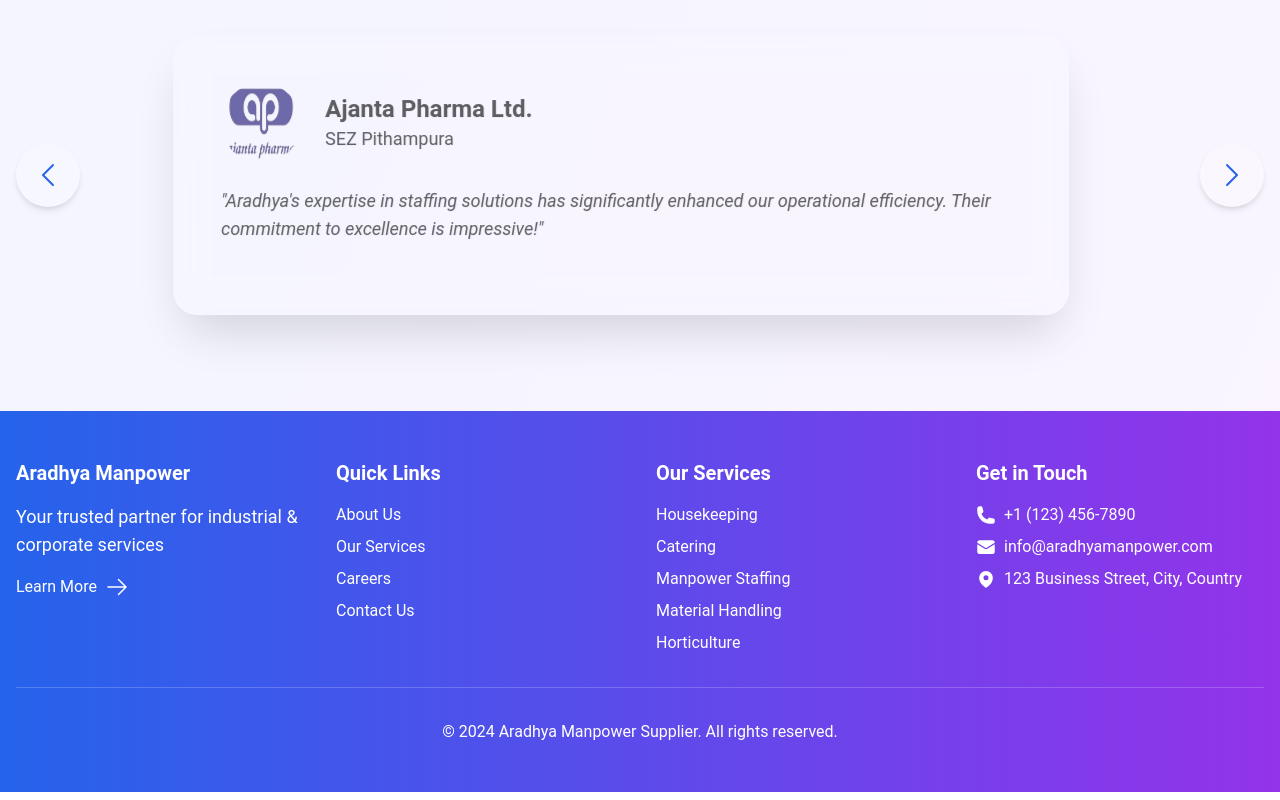
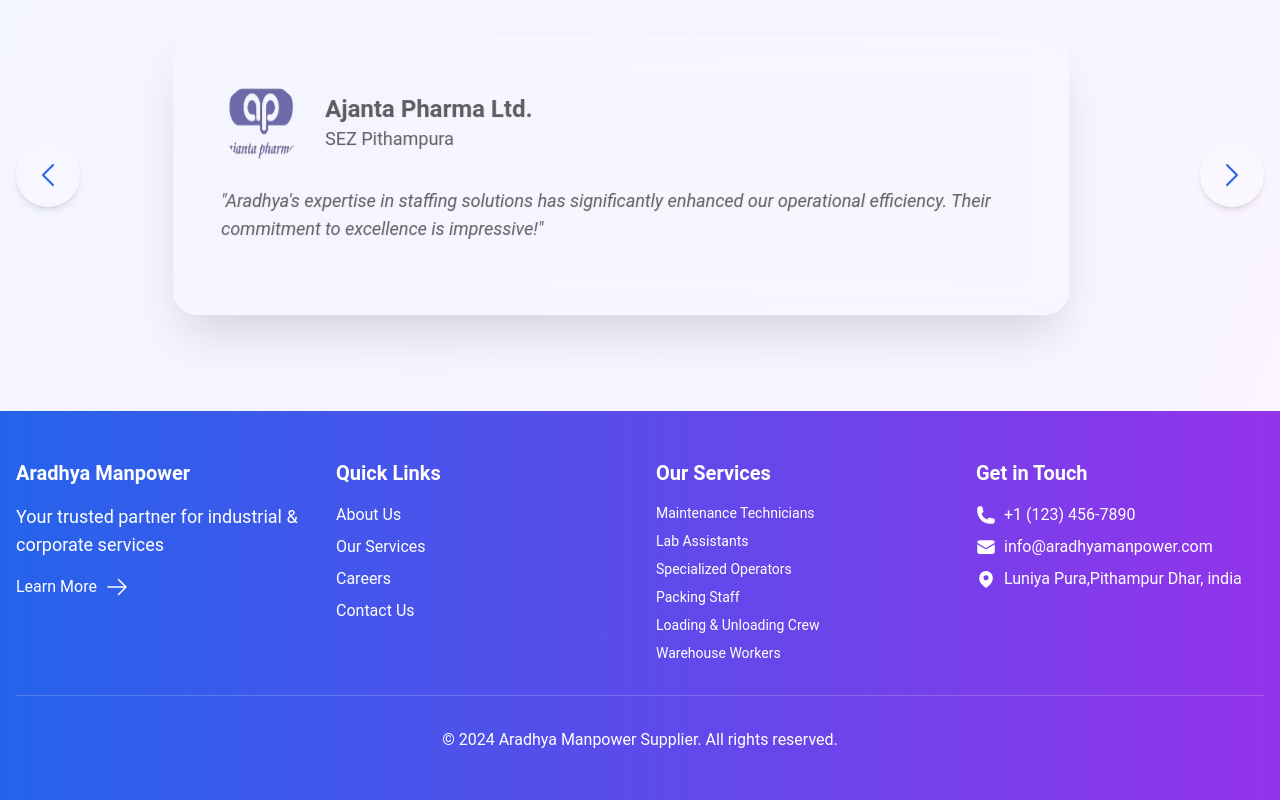
Before and after one commit to aradhyamanpowersolutions/website, a React (Vite) app in the folder Aradhya-manpower-supplier/: page / in a window 1280 px wide. Shown: the part 2669-3469 px from the top of the page. Built offline with nearby package versions, Linux system fonts and the light colour scheme.

Commit message:
update the UI ux

```diff
--- a/Aradhya-manpower-supplier/index.html
+++ b/Aradhya-manpower-supplier/index.html
@@ -3,8 +3,7 @@
   <head>
     <meta charset="UTF-8" />
     <link rel="icon" type="image/svg+xml" href="/logo.png" />
-    <meta name="viewport" content="width=device-width, initial-scale=1.0" />
-    <title>Aradhya Manpower Supplier</title>
+    <meta name="viewport" content="width=device-width, initial-scale=1, shrink-to-fit=no">   <title>Aradhya Manpower Supplier</title>
   </head>
   <body>
     <div id="root"></div>
--- a/Aradhya-manpower-supplier/src/components/Footer.jsx
+++ b/Aradhya-manpower-supplier/src/components/Footer.jsx
@@ -4,16 +4,30 @@ import { motion } from 'framer-motion';
 import { PhoneIcon, EnvelopeIcon, MapPinIcon } from '@heroicons/react/24/solid';
 
 function Footer() {
+  const services = [
+    'Maintenance Technicians',
+    'Lab Assistants',
+    'Specialized Operators',
+    'Packing Staff',
+    'Loading & Unloading Crew',
+    'Warehouse Workers',
+    'Office Assistants',
+    'Clerks',
+    'Receptionist',
+    'Project Coordinators',
+    'Temporary Technical Staff',
+    'Seasonal Workers'
+  ];
+
   return (
-
     <footer className="bg-gradient-to-r from-blue-600 to-purple-600 text-white py-12">
       <div className="container mx-auto px-4">
-    <div className="grid grid-cols-1 md:grid-cols-4 gap-8">
+        <div className="grid grid-cols-1 md:grid-cols-2 lg:grid-cols-4 gap-8">
           <motion.div initial={{ opacity: 0 }} animate={{ opacity: 1 }} transition={{ duration: 0.5 }}>
             <h3 className="text-xl font-bold mb-4">Aradhya Manpower</h3>
             <p className="text-lg">Your trusted partner for industrial & corporate services</p>
             <div className="flex items-center mt-4">
-          <Link to="/about-us" className="hover:text-blue-300 transition duration-300">Learn More</Link>
+              <Link to="/about" className="hover:text-blue-300 transition duration-300">Learn More</Link>
               <svg xmlns="http://www.w3.org/2000/svg" fill="none" viewBox="0 0 24 24" strokeWidth="1.5" stroke="currentColor" className="w-6 h-6 ml-2">
                 <path strokeLinecap="round" strokeLinejoin="round" d="M13.5 4.5L21 12m0 0l-7.5 7.5M21 12H3" />
               </svg>
@@ -22,17 +36,22 @@ function Footer() {
           <motion.div initial={{ opacity: 0 }} animate={{ opacity: 1 }} transition={{ duration: 0.5, delay: 0.1 }}>
             <h3 className="text-xl font-bold mb-4">Quick Links</h3>
             <ul className="space-y-2">
-          {['About Us', 'Our Services', 'Careers', 'Contact Us'].map((item) => (
-            <li key={item}>
-              <Link to={`/${item.toLowerCase().replace(' ', '-')}`} className="hover:text-blue-300 transition duration-300">{item}</Link>
+              {[
+                { name: 'About Us', url: '/about' },
+                { name: 'Our Services', url: '/services' },
+                { name: 'Careers', url: '/careers' },
+                { name: 'Contact Us', url: '/contact' }
+              ].map((item) => (
+                <li key={item.name}>
+                  <Link to={item.url} className="hover:text-blue-300 transition duration-300">{item.name}</Link>
                 </li>
               ))}
             </ul>
           </motion.div>
           <motion.div initial={{ opacity: 0 }} animate={{ opacity: 1 }} transition={{ duration: 0.5, delay: 0.2 }}>
             <h3 className="text-xl font-bold mb-4">Our Services</h3>
-        <ul className="space-y-2">
-          {['Housekeeping', 'Catering', 'Manpower Staffing', 'Material Handling', 'Horticulture'].map((service) => (
+            <ul className="space-y-2 text-sm">
+              {services.slice(0, 6).map((service) => (
                 <li key={service}>{service}</li>
               ))}
             </ul>
@@ -43,7 +62,7 @@ function Footer() {
               {[
                 { icon: PhoneIcon, text: '+1 (123) 456-7890' },
                 { icon: EnvelopeIcon, text: 'info@aradhyamanpower.com' },
-            { icon: MapPinIcon, text: '123 Business Street, City, Country' },
+                { icon: MapPinIcon, text: 'Luniya Pura,Pithampur Dhar, india' },
               ].map(({ icon: Icon, text }, index) => (
                 <li key={index} className="flex items-center">
                   <Icon className="h-5 w-5 mr-2" />
--- a/Aradhya-manpower-supplier/src/index.css
+++ b/Aradhya-manpower-supplier/src/index.css
@@ -1,6 +1,21 @@
 @tailwind base;
 @tailwind components;
 @tailwind utilities;
-html {
+
+  body, html {
+    overflow-x: hidden;
+    width: 100%;
+    position: relative;
     scroll-behavior: smooth;
+
   }
+
+  #root {
+    overflow-x: hidden;
+    width: 100%;
+  }
+
+  .home {
+    overflow-x: hidden;
+    width: 100%;
+  }
--- a/Aradhya-manpower-supplier/src/pages/timeline.css
+++ b/Aradhya-manpower-supplier/src/pages/timeline.css
@@ -3,6 +3,8 @@
 .font-cursive {
   font-family: 'Dancing Script', cursive;
 }
+
+
 body {
   margin: 0;
   padding: 0;
@@ -143,20 +145,24 @@ body {
 
 /* Responsive styles */
 @media (max-width: 768px) {
+  .process-timeline {
+    padding-left: 20px;
+  }
+
   .process-timeline::before {
-    left: 20px;
+    left: 0;
   }
 
   .process-card,
   .process-card:nth-child(even) {
-    width: calc(100% - 50px);
-    margin-left: 50px;
+    width: 100%;
+    margin-left: 20px;
     margin-right: 0;
   }
 
   .process-card::before,
   .process-card:nth-child(even)::before {
-    left: -36px;
+    left: -30px;
     right: auto;
   }
 }
```
Lines whose indentation alone changed are shown as unchanged.
